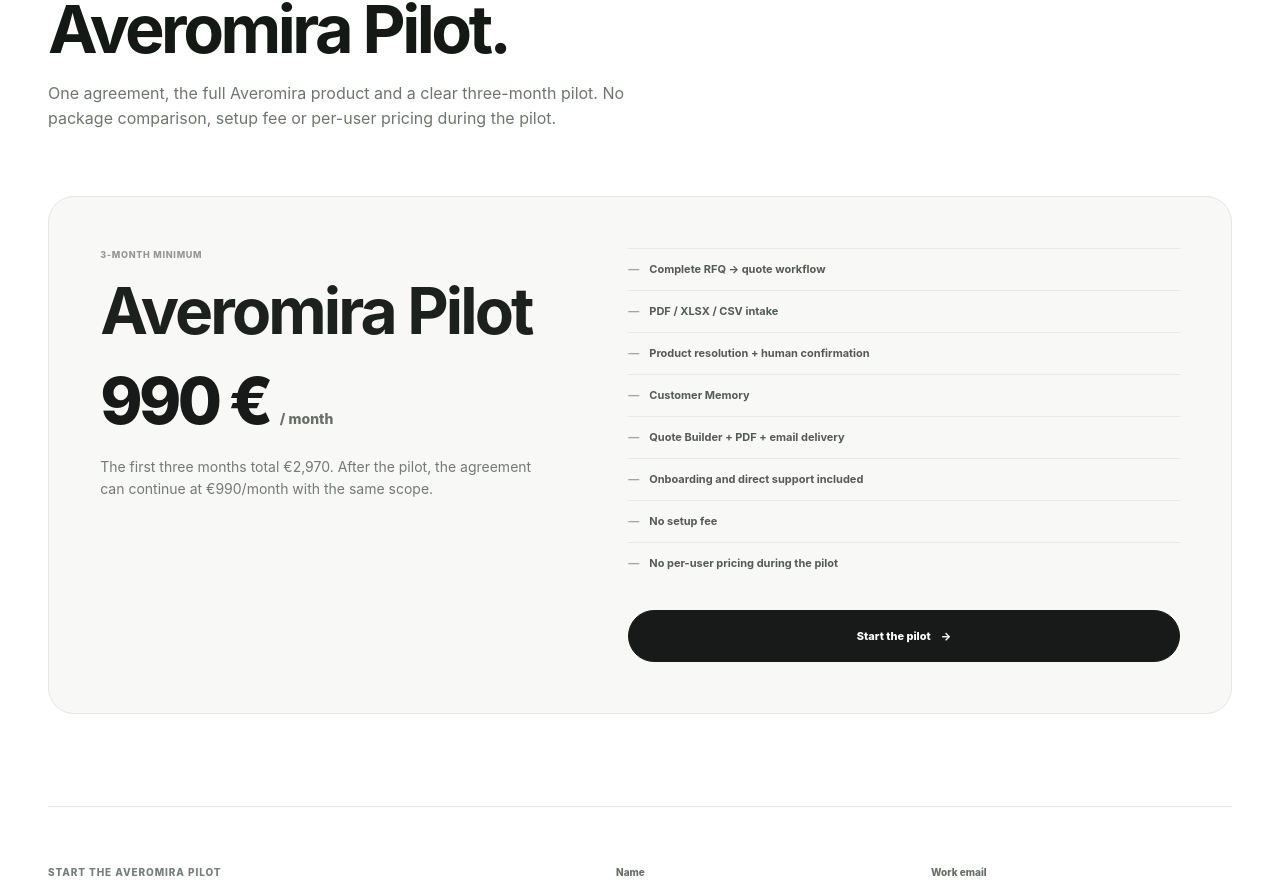
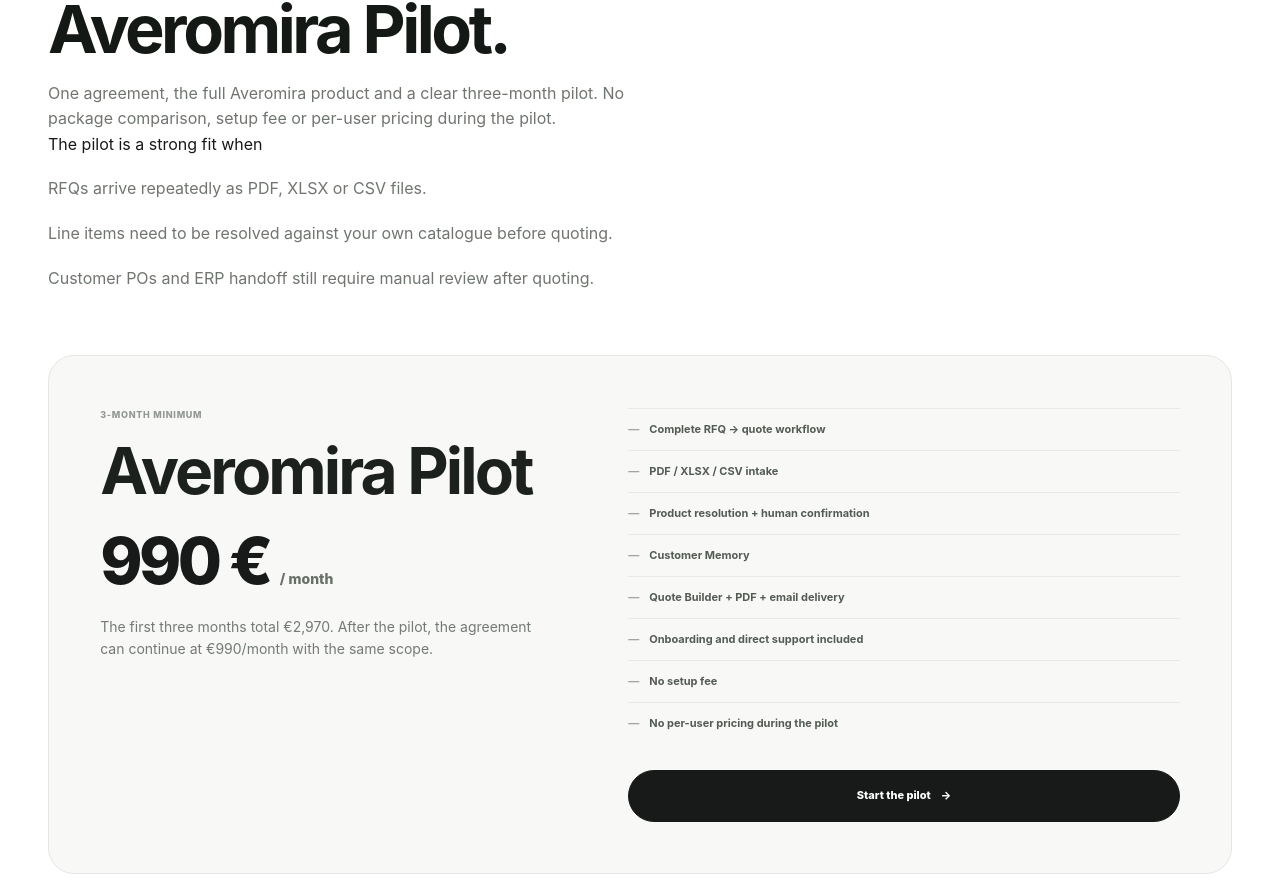
Before and after one commit to miromnb-coder/Rivora, a Next.js app: page / in a window 1280 px wide. Shown: the part 7320-8207 px from the top of the page. Built offline with nearby package versions, Linux system fonts and the light colour scheme; no server answers.

Commit message:
Clarify Averomira pilot fit

```diff
--- a/components/marketing/PricingLeadCapture.tsx
+++ b/components/marketing/PricingLeadCapture.tsx
@@ -97,6 +97,15 @@
             ? "Yksi sopimus, koko nykyinen Averomira ja selkeä kolmen kuukauden pilotti. Ei pakettivertailua, setup-maksua tai käyttäjäkohtaista hinnoittelua pilotin aikana."
             : "One agreement, the full Averomira product and a clear three-month pilot. No package comparison, setup fee or per-user pricing during the pilot."}
         </p>
+
+        <div className="pricing-fit">
+          <span>{fi ? "Pilotti sopii parhaiten, kun" : "The pilot is a strong fit when"}</span>
+          <div className="pricing-fit-grid">
+            <p>{fi ? "Tarjouspyyntöjä tulee toistuvasti PDF-, XLSX- tai CSV-muodossa." : "RFQs arrive repeatedly as PDF, XLSX or CSV files."}</p>
+            <p>{fi ? "Tuoterivit pitää yhdistää omaan katalogiin ennen tarjousta." : "Line items need to be resolved against your own catalogue before quoting."}</p>
+            <p>{fi ? "Tarjouksen jälkeen PO ja ERP-siirto vaativat vielä manuaalista tarkistusta." : "Customer POs and ERP handoff still require manual review after quoting."}</p>
+          </div>
+        </div>
       </div>
 
       <div className="pricing-lead-grid pricing-lead-grid-single">
```
